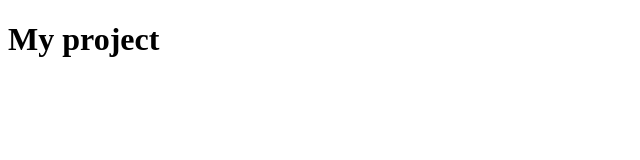
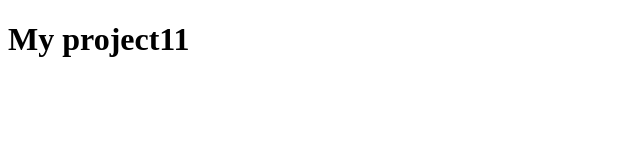
Before and after one commit to Grodh06/my-project, a plain HTML site: page index.html in a window 1280 px wide. Shown: the full height of the page, 0-640 px from the left. Drawn offline with Linux system fonts and the light colour scheme.

Commit message:
h1 was changet

```diff
--- a/index.html
+++ b/index.html
@@ -7,6 +7,6 @@
   <title>My project</title>
 </head>
 <body>
-  <h1>My project</h1>
+  <h1>My project11</h1>
 </body>
 </html>
```
